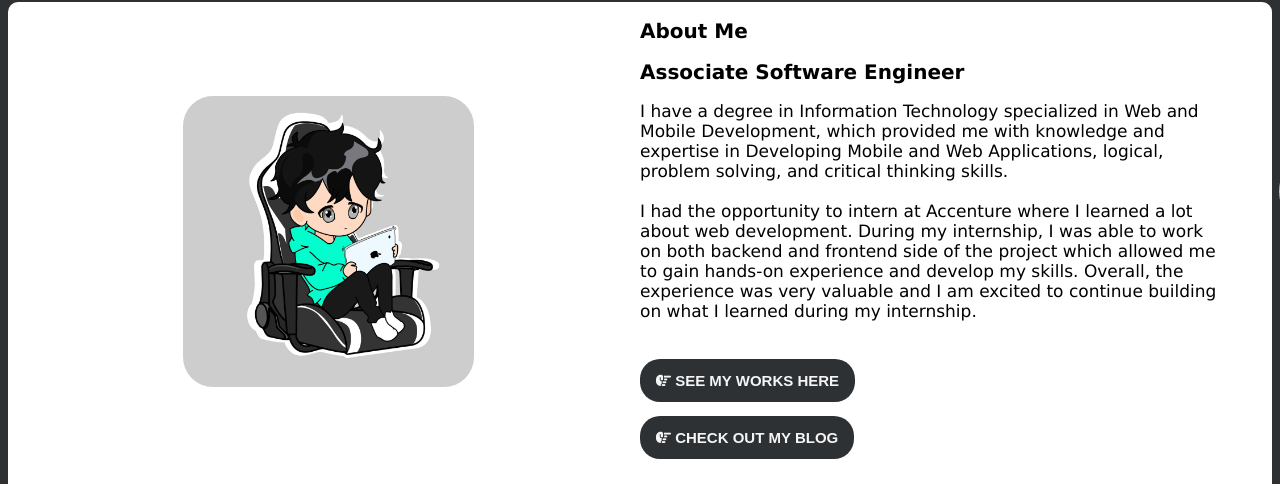
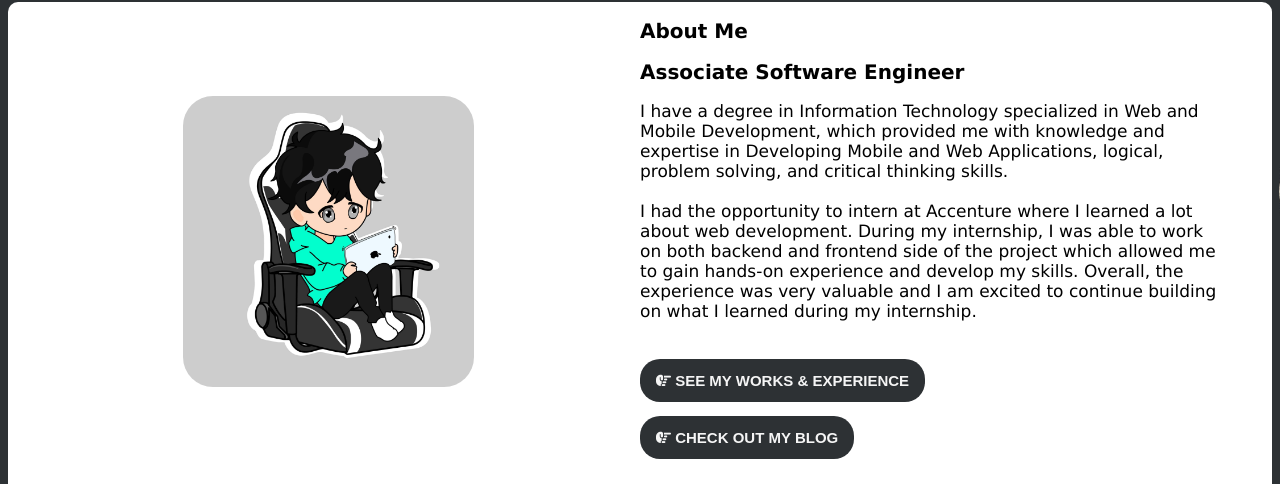
Before and after one commit to Kitchen-Nuggets/Kitchen-Nuggets.github.io, a plain HTML site: page index.html in a window 1280 px wide. Shown: the part 887-1371 px from the top of the page. Drawn offline with Linux system fonts and the light colour scheme.

Commit message:
Update index.html

```diff
--- a/index.html
+++ b/index.html
@@ -67,7 +67,7 @@
             </p>
             <a href="projects.html" class="seeWorks">
                 <i class="fa-solid fa-hand-point-right"></i>
-                SEE MY WORKS HERE
+                SEE MY WORKS & EXPERIENCE
             </a><p style="margin-bottom: 19px;">
                 <br>
             <a href="blog.html" class="seeWorks">
```
